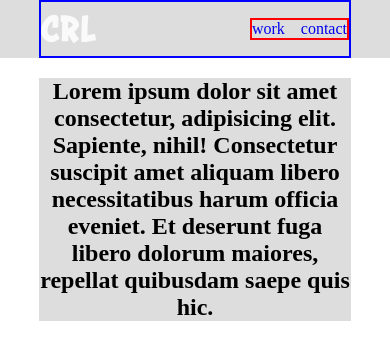
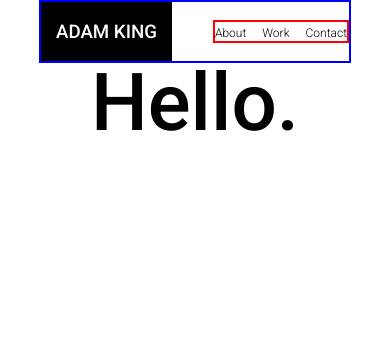
Before and after one commit to adamsubtract/Portfolio, a plain HTML site: page index.html in a window 390 px wide. Drawn offline with Linux system fonts and the light colour scheme.

Commit message:
Added responsive nabar w/ new Hello font

```diff
--- a/index.html
+++ b/index.html
@@ -4,27 +4,35 @@
     <meta charset="UTF-8" />
     <meta name="viewport" content="width=device-width, initial-scale=1.0" />
     <link rel="stylesheet" href="style.css" />
+    <link rel="preconnect" href="https://fonts.gstatic.com" />
+    <link rel="preconnect" href="https://fonts.gstatic.com" />
+    <link rel="preconnect" href="https://fonts.gstatic.com" />
+    <link rel="preconnect" href="https://fonts.gstatic.com" />
+    <link
+      href="https://fonts.googleapis.com/css2?family=Roboto:ital,wght@0,100;0,300;0,500;0,900;1,400&display=swap"
+      rel="stylesheet"
+    />
     <title>Portfolio</title>
   </head>
   <body>
     <header>
       <nav class="nav container row">
-        <img src="/images/logo.svg" alt="C L R" />
+        <div class="logo">
+          <h3 class="logo__name">Adam King</h3>
+        </div>
         <ul class="nav__list row">
-          <li class="nav__item"><a class="work" href="#">work</a></li>
-          <li class="nav__item"><a class="contact" href="#">contact</a></li>
+          <li class="nav__item"><a class="nav__link" href="#">About</a></li>
+          <li class="nav__item"><a class="nav__link" href="#">Work</a></li>
+          <li class="nav__item"><a class="nav__link" href="#">Contact</a></li>
         </ul>
       </nav>
     </header>
     <main>
-      <div class="about__me container">
-        <h2>
-          Lorem ipsum dolor sit amet consectetur, adipisicing elit. Sapiente,
-          nihil! Consectetur suscipit amet aliquam libero necessitatibus harum
-          officia eveniet. Et deserunt fuga libero dolorum maiores, repellat
-          quibusdam saepe quis hic.
-        </h2>
-      </div>
+      <section class="container">
+        <div class="about__me">
+          <h1 class="intro-hello">Hello.</h1>
+        </div>
+      </section>
     </main>
   </body>
 </html>
--- a/style.css
+++ b/style.css
@@ -4,15 +4,26 @@
 
 body {
   margin: 0;
+  font-family: "Roboto", sans-serif;
+}
+
+img {
+  max-width: 100%;
+}
+
+h1 {
+  margin: 0;
+  line-height: 1;
+}
+
+p {
+  margin: 0;
 }
 
 header {
-  background: #dddddd;
+  background: white;
   width: 100%;
 }
-
-/* nav {
-} */
 
 ul {
   list-style-type: none;
@@ -23,7 +34,7 @@ li a {
 }
 
 .container {
-  background-color: #dddddd;
+  background-color: white;
   max-width: 900px;
   margin: 0 auto;
   width: 80%;
@@ -33,10 +44,28 @@ li a {
   display: flex;
 }
 
+.logo {
+  align-content: center;
+  background-color: black;
+  color: white;
+  padding: 0 15px;
+}
+
+.logo__name {
+  text-transform: uppercase;
+  font-weight: 500;
+}
+
+.intro-hello {
+  font-size: 5em;
+  font-weight: 400;
+}
+
 .nav {
   border: 2px solid blue;
   justify-content: space-between;
   align-items: center;
+  max-width: 800px;
 }
 
 .nav__list {
@@ -44,17 +73,25 @@ li a {
   padding-inline-start: 0;
 }
 
-/* .nav__item {
-} */
+.nav__link {
+  text-decoration: none;
+  color: black;
+  font-weight: 300;
+  font-size: 0.75rem;
+}
 
 .nav__item + .nav__item {
   margin-left: 1em;
 }
 
-.logo {
-  align-content: center;
-}
-
 .about__me {
   text-align: center;
 }
+
+.about__me p {
+  font-size: 0.65em;
+  margin: 0 auto;
+  line-height: 1;
+  max-width: 290px;
+  text-align: justify;
+}
```
